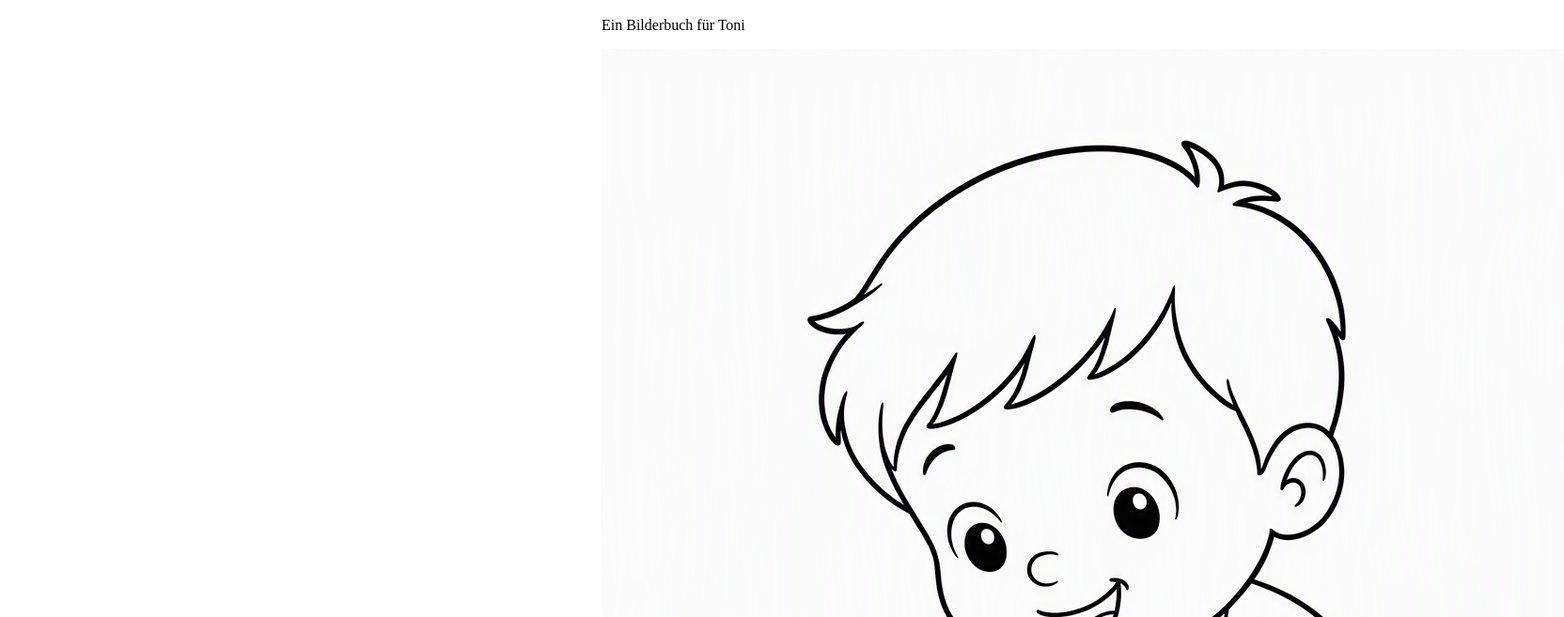
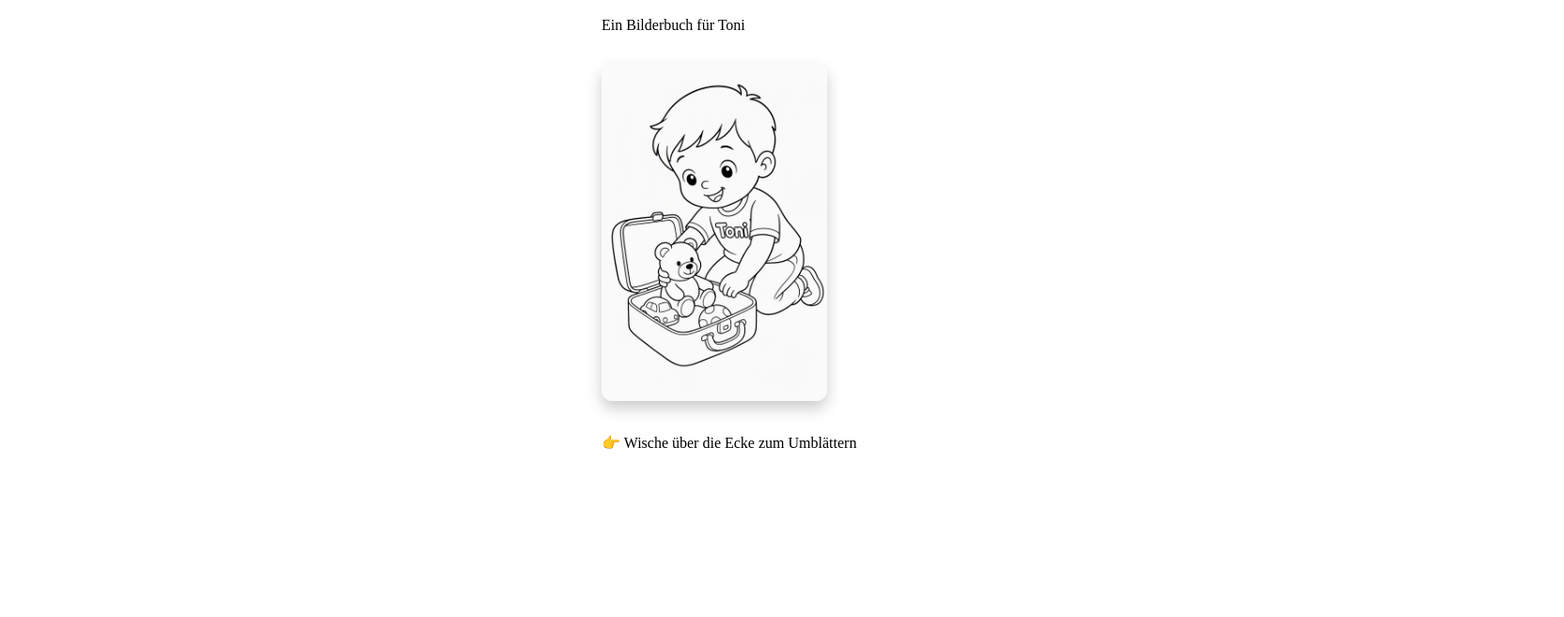
Before and after one commit to nikolasschiffmann-commits/Toni_Buch_Idee, a plain HTML site: page index.html in a window 1280 px wide. Shown: the part 71-728 px from the top of the page at 94% size, 1664 px wide, since content can reach past the window. Drawn offline with Linux system fonts and the light colour scheme.

Commit message:
Add styling for cover image
Added styling for cover image with max dimensions, border radius, and shadow.

```diff
--- a/style.css
+++ b/style.css
@@ -45,3 +45,13 @@ function spielBlätterTon() {
         // Stumm weitermachen, falls Audio nicht unterstützt wird
     }
 }
+
+/* Styling für das Cover-Bild */
+.cover-bild {
+    max-width: 80%;
+    max-height: 45vh;
+    border-radius: 12px;
+    box-shadow: 0 8px 16px rgba(0,0,0,0.2);
+    margin: 15px 0;
+    object-fit: cover;
+}
```
